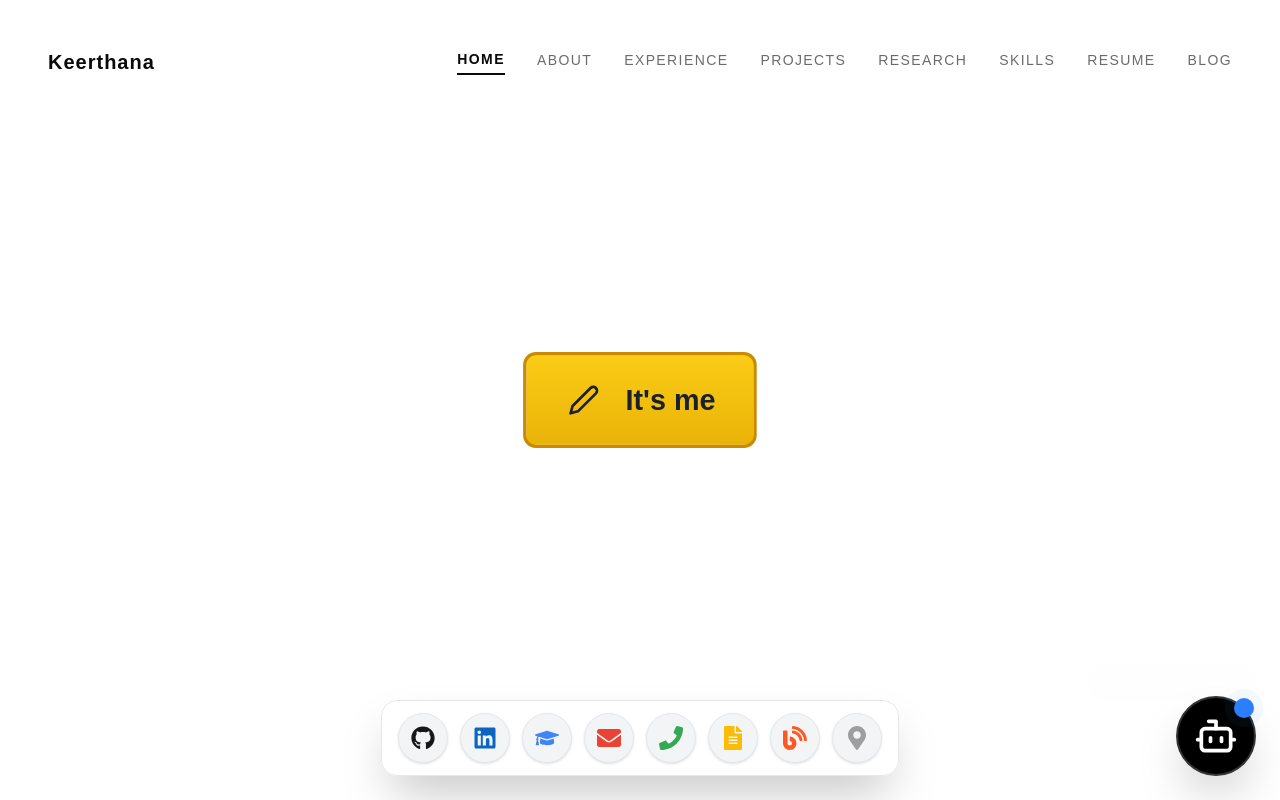
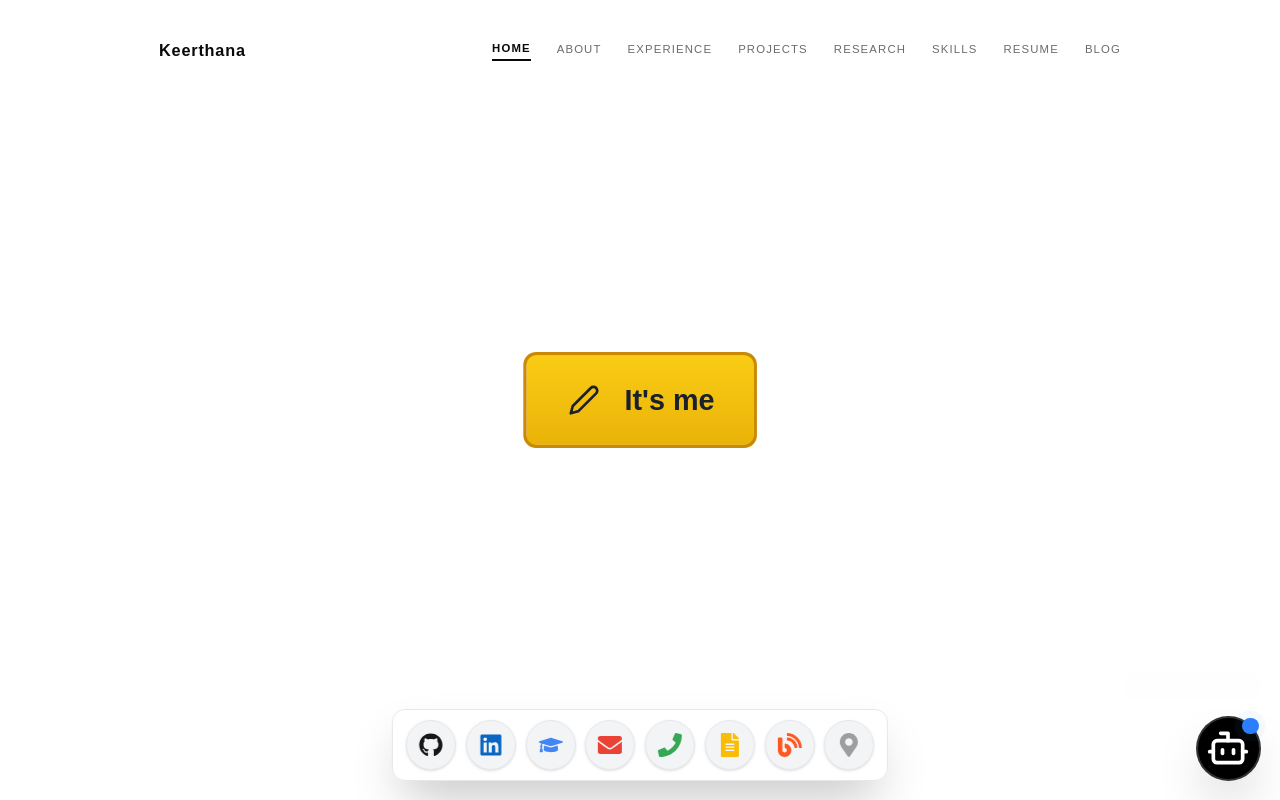
Before and after one commit to keerthana-b-v/portfolio, a Next.js app: page / in a window 1280 px wide. Built offline with nearby package versions, Linux system fonts and the light colour scheme.

Commit message:
Scale down desktop UI via root font-size

```diff
--- a/src/app/globals.css
+++ b/src/app/globals.css
@@ -14,6 +14,12 @@
 html, body {
   overscroll-behavior: none; /* Prevent rubber-band bounce on mobile */
   touch-action: pan-x pan-y;
+}
+
+@media (min-width: 768px) {
+  html {
+    font-size: 13px; /* Scales down all Tailwind rem units (padding, text, margins) on desktop */
+  }
 }
 
 body {
```
